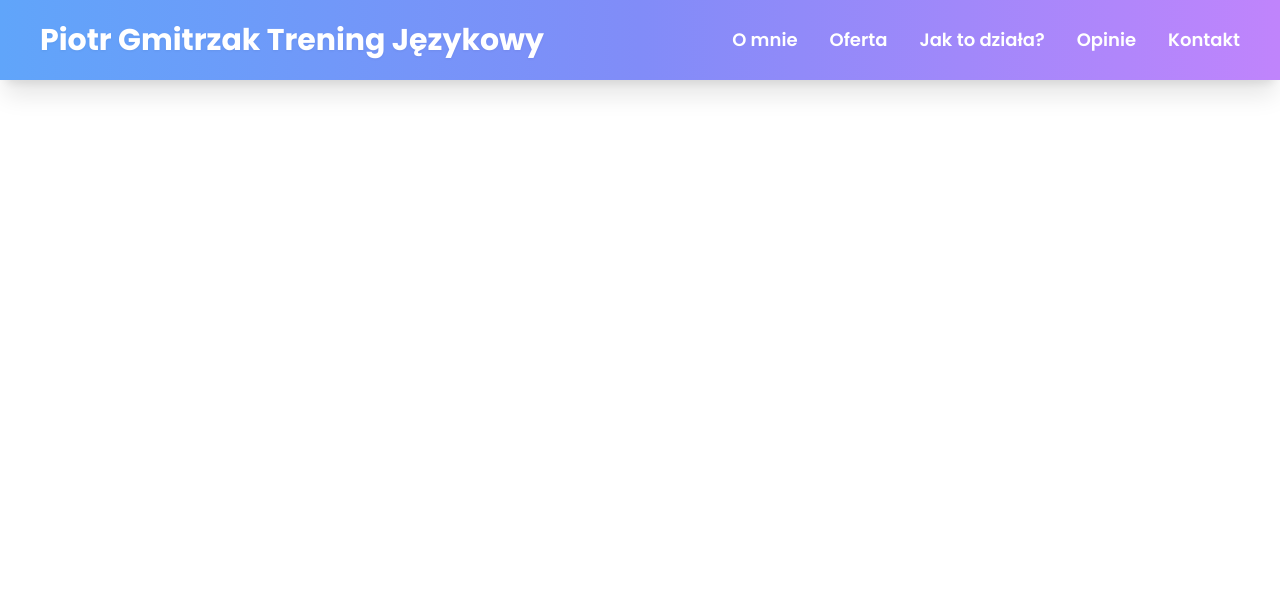
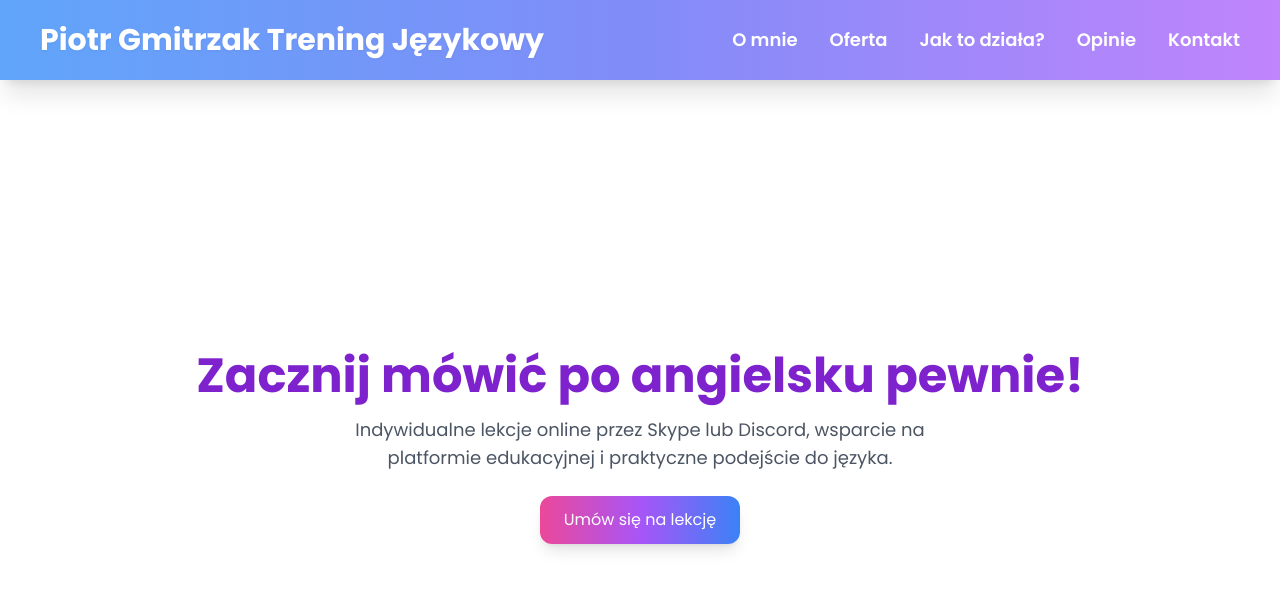
Before and after one commit to piotrgmitrzak/portfolioapp, a React (Vite) app: page / in a window 1280 px wide. Shown: the top 590 px of the page. Built offline with nearby package versions, Linux system fonts and the light colour scheme.

Commit message:
Basic person component implementation

```diff
--- a/src/App.jsx
+++ b/src/App.jsx
@@ -12,7 +12,10 @@ function App()
 
   const scrollToSection = (ref) => ref.current.scrollIntoView({ behavior: "smooth" });
   return(
+    <>
     <Navbar scrollToSection={scrollToSection} aboutRef={aboutRef} offerRef={offerRef} howItWorksRef={howItWorksRef} opinionsRef={opinionsRef} contactRef={contactRef}/>
+    <Person scrollToSection={scrollToSection} contactRef={contactRef}/>
+    </>
   );
 }
 
--- a/src/components/Person.jsx
+++ b/src/components/Person.jsx
@@ -0,0 +1,24 @@
+import { motion } from "framer-motion";
+
+function Person({ scrollToSection, contactRef }) {
+    return (
+        <motion.section
+            initial={{ opacity: 0, y: 50 }}
+            animate={{ opacity: 1, y: 0 }}
+            transition={{ duration: 1 }}
+            className="h-screen flex flex-col justify-center items-center text-center pt-24"
+        >
+            <h2 className="text-5xl font-bold mb-4 text-purple-700">Zacznij mówić po angielsku pewnie!</h2>
+            <p className="text-lg max-w-xl mb-6 text-gray-600">Indywidualne lekcje online przez Skype lub Discord, wsparcie na platformie edukacyjnej i praktyczne podejście do języka.</p>
+            <motion.button
+                whileHover={{ scale: 1.05 }}
+                className="bg-gradient-to-r from-pink-500 via-purple-500 to-blue-500 text-white px-6 py-3 rounded-xl hover:brightness-110 transition shadow-lg"
+                onClick={() => scrollToSection(contactRef)}
+            >
+                Umów się na lekcję
+            </motion.button>
+        </motion.section>
+    );
+}
+
+export default Person;
```
Also changed, not shown: src/components/About.jsx (added), src/components/Contact.jsx (added), src/components/Footer.jsx (added), src/components/Offer.jsx (added), src/components/Testimonials.jsx (added).
